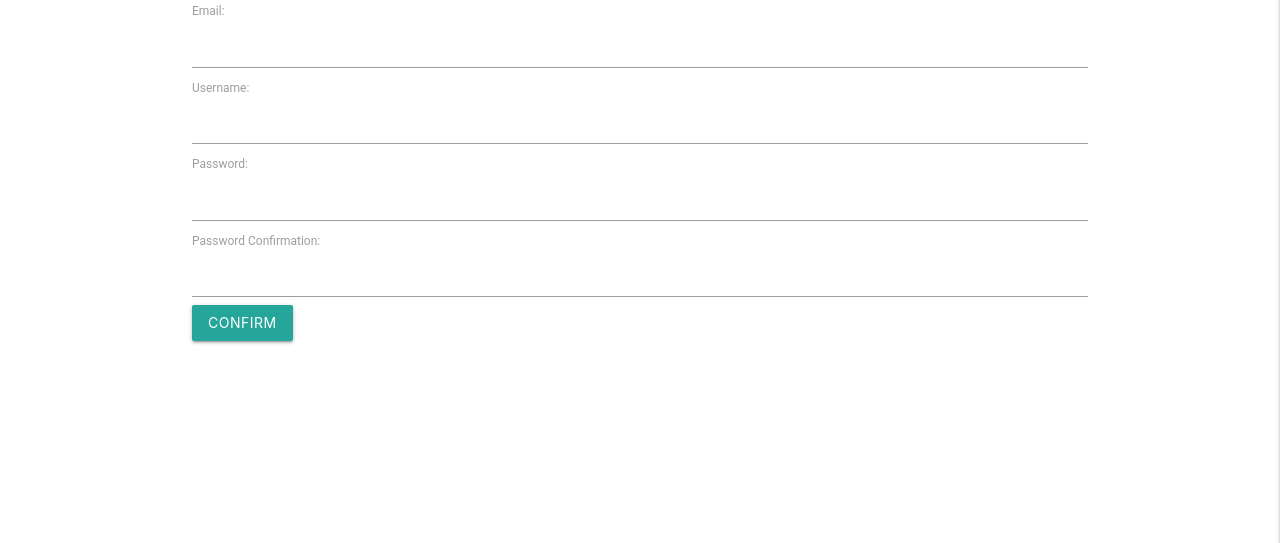
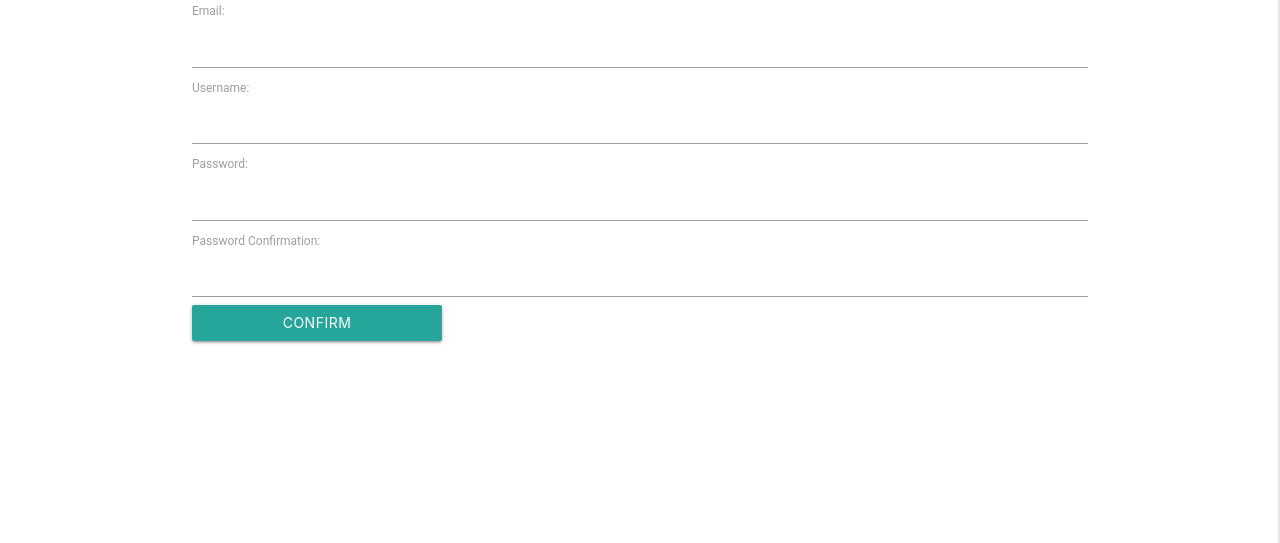
Before and after one commit to Enigma-Unicamp/decipher-me, a Django app: page /challenge/register/ in a window 1280 px wide. Shown: the part 155-698 px from the top of the page. Run offline with Django 3.2, Linux system fonts and the light colour scheme.

Commit message:
styles.css: don't allow big challenges names in challenges screen; hide if overflow

```diff
--- a/decipher/challenge/static/css/styles.css
+++ b/decipher/challenge/static/css/styles.css
@@ -67,3 +67,9 @@ nav ul li:hover {
 .divider {
   margin-top: 0px !important;
 }
+
+.btn {
+  text-overflow: ellipsis;
+  overflow: hidden;
+  width: 250px;
+}
```
